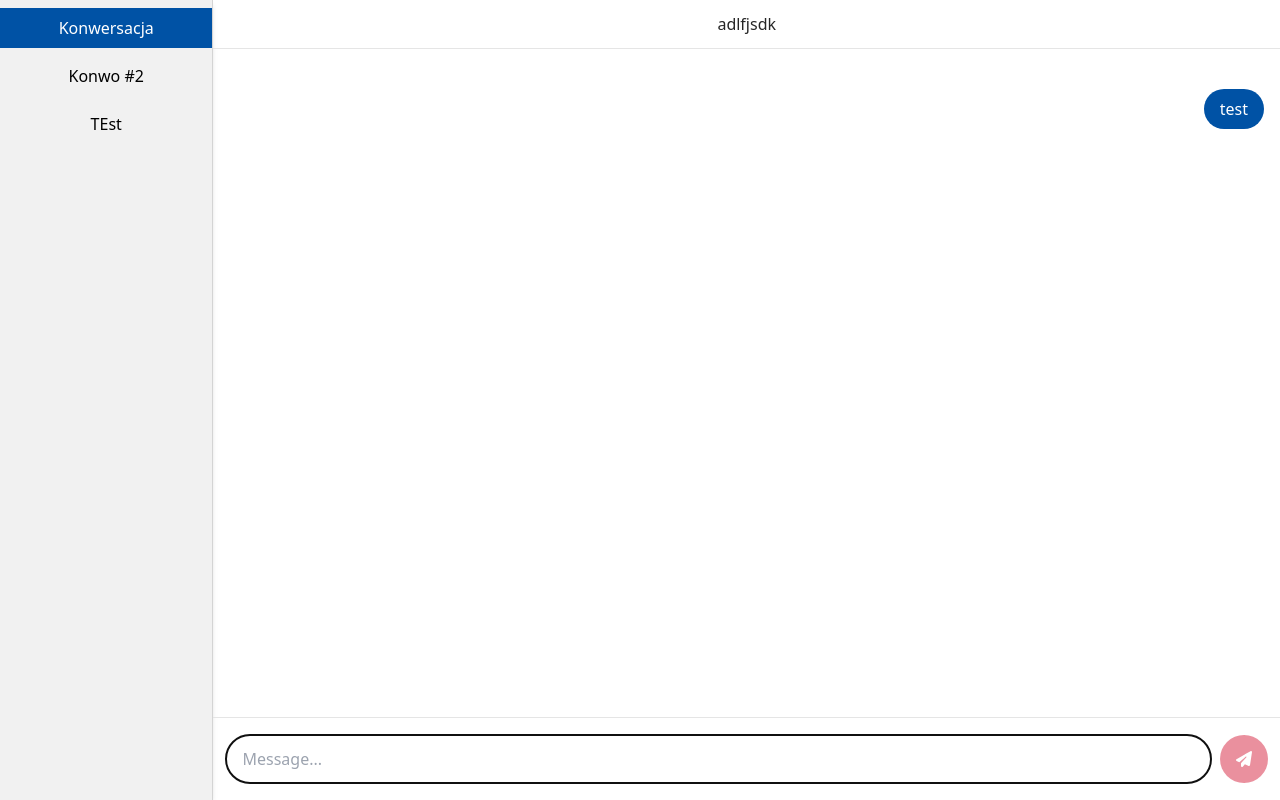
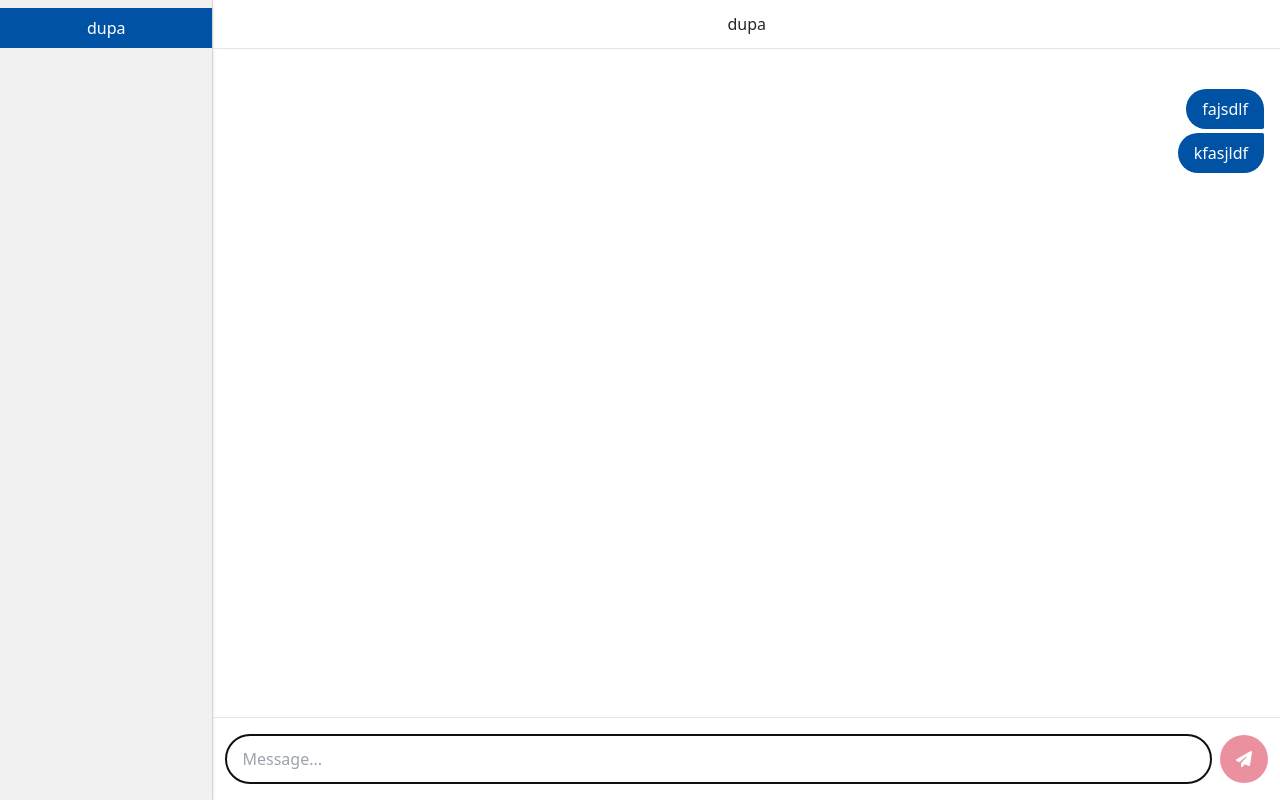
Before and after one commit to karolsw3/hackyeah-2024, a React (Vite) app in the folder web/: page / in a window 1280 px wide. Built offline with nearby package versions, Linux system fonts and the light colour scheme.

Commit message:
refactor: use the newest api interface

```diff
--- a/web/src/components/ConversationMessage.tsx
+++ b/web/src/components/ConversationMessage.tsx
@@ -1,16 +1,16 @@
 import classNames from 'classnames';
-import type { ConversationMessage } from '../modules/ApiCommunicator/ApiCommunicator.ts'
+import type { ConversationMessage, IMessage } from '../modules/ApiCommunicator/ApiCommunicator.ts'
 import { useMemo } from 'react'
 import { timestampToHHMM } from '../helpers/timestampToHHMM.ts'
 
-type ConversationMessageProps = ConversationMessage & {
+type ConversationMessageProps = IMessage & {
 	isMessageFirst: boolean;
 	isMessageLast: boolean;
 }
 
 const ConversationMessage = (props: ConversationMessageProps) => {
 	const {
-		message,
+		text,
 		timestamp,
 		isMessageFirst,
 		isMessageLast
@@ -42,7 +42,7 @@ const ConversationMessage = (props: ConversationMessageProps) => {
 					!isMessageFirst && !isMessageLast && 'rounded-tr-sm rounded-br-sm mt-1',
 				)}
 			>
-				{ message }
+				{ text }
 			</div>
 		</div>
 	)
--- a/web/src/components/HistorySidebar.tsx
+++ b/web/src/components/HistorySidebar.tsx
@@ -3,33 +3,33 @@ import { useEffect } from 'react'
 import classNames from 'classnames'
 
 const HistorySidebar = () => {
-	const fetchHistories = useApiCommunicatorStore((state) => state.fetchHistories);
+	const fetchConversations = useApiCommunicatorStore((state) => state.fetchConversations);
 	const currentlyOpenConversationId = useApiCommunicatorStore((state) => state.currentlyOpenConversationId);
 	const setCurrentlyOpenConversationId = useApiCommunicatorStore((state) => state.setCurrentlyOpenConversationId);
-	const histories = useApiCommunicatorStore((state) => state.histories);
+	const conversations = useApiCommunicatorStore((state) => state.conversations);
 
 	const handleClickHistoryEntry = (conversationId: string) => {
 		setCurrentlyOpenConversationId(conversationId);
 	}
 
 	useEffect(() => {
-		fetchHistories()
-	}, [fetchHistories])
+		fetchConversations()
+	}, [fetchConversations])
 
 	return (
 		<div
 			className={'h-screen w-64 border-r border-neutral-300 py-2 bg-gov-light-gray shadow-md'}
 		>
-			{histories.map(historyEntry => (
+			{conversations.map(conversation => (
 				<button
 					className={classNames(
 						'w-full px-4 py-2',
 						'mb-2',
-						currentlyOpenConversationId === historyEntry.conversationId ? 'bg-gov-blue text-white':'hover:text-gov-blue'
+						currentlyOpenConversationId === conversation._id ? 'bg-gov-blue text-white':'hover:text-gov-blue'
 					)}
-					onClick={() => handleClickHistoryEntry(historyEntry.conversationId)}
+					onClick={() => handleClickHistoryEntry(conversation._id)}
 				>
-					{ historyEntry.label }
+					{ conversation._id }
 				</button>
 			))}
 		</div>
--- a/web/src/components/MainChatWindow.tsx
+++ b/web/src/components/MainChatWindow.tsx
@@ -1,19 +1,18 @@
-import React from 'react'
+import React, { useMemo } from 'react'
 import InputArea from './InputArea.tsx'
 import ConversationMessage from './ConversationMessage.tsx'
-import { useEffect } from 'react'
 import { useApiCommunicatorStore } from '../modules/ApiCommunicator/ApiCommunicatorStore.ts'
 import classNames from 'classnames'
 import ConversationHeader from './ConversationHeader.tsx'
 
 const MainChatWindow: React.FC = () => {
+	const conversations = useApiCommunicatorStore((state) => state.conversations);
 	const currentlyOpenConversationId = useApiCommunicatorStore((state) => state.currentlyOpenConversationId);
-	const messages = useApiCommunicatorStore((state) => state.messages);
-	const fetchMessages = useApiCommunicatorStore((state) => state.fetchMessages);
-
-	useEffect(() => {
-		fetchMessages(currentlyOpenConversationId)
-	}, [fetchMessages, currentlyOpenConversationId])
+	const messages = useMemo(() => {
+		const currentConversation = conversations.find(conversation => conversation._id === currentlyOpenConversationId);
+		if (!currentConversation) return [];
+		return currentConversation.messages;
+	}, [conversations, currentlyOpenConversationId]);
 
 	return (
 		<div
--- a/web/src/modules/ApiCommunicator/ApiCommunicator.ts
+++ b/web/src/modules/ApiCommunicator/ApiCommunicator.ts
@@ -1,26 +1,11 @@
-export type SendMessageResponse = {
-	conversationId?: string;
-	message: string;
-};
-
-export type EndConversationResponse = {
-	xmlString: string;
-	xmlDownloadURL: string;
-};
-
-export type GetHistoriesResponse = {
-	label: string;
-	conversationId: string;
-}[];
-
-export enum IMessageRole {
+export enum MessageRole {
 	USER = "USER",
 	COMPLETION = "COMPLETION",
 }
 
 export type IMessage = {
 	text: string;
-	role: IMessageRole;
+	role: MessageRole;
 	timestamp: number;
 };
 
@@ -39,10 +24,6 @@ export type ConversationMessage = {
 	message: string;
 }
 
-export type GetConversationHistoryResponse = {
-	messages: ConversationMessage[];
-}
-
 export type SendMessageProps = {
 	message: string;
 	conversationId?: string;
@@ -53,7 +34,7 @@ export type SendMessageProps = {
 
 export interface ApiCommunicator {
 	/* Conversations */
-	sendMessage: (props: SendMessageProps) => Promise<SendMessageResponse>;
+	sendMessage: (props: SendMessageProps) => Promise<void>;
 	getConversations: () => Promise<GetConversationsResponse>;
 	createConversation: () => Promise<IConversation>;
 	/* Users */
--- a/web/src/modules/ApiCommunicator/ApiCommunicatorMockup.tsx
+++ b/web/src/modules/ApiCommunicator/ApiCommunicatorMockup.tsx
@@ -1,41 +1,33 @@
 import {
-	EndConversationResponse, GetConversationHistoryResponse,
-	GetHistoriesResponse,
 	ApiCommunicator,
+	GetConversationsResponse, IConversation,
+	MessageRole,
 	SendMessageProps,
-	SendMessageResponse
 } from './ApiCommunicator.ts'
 
-const mockupSendMessageResponse: SendMessageResponse = {
-	conversationId: 'randomId',
-	message: 'Random message which you should display.'
+const mockupCreateConversationResponse: IConversation = {
+	_id: 'fadsf',
+	messages: [],
+	userId: 'jadsfk'
 }
 
-const mockupEndConversationResponse: EndConversationResponse = {
-	xmlString: '<xml></xml>',
-	xmlDownloadURL: 'https://google.com'
-}
-
-const mockupGetHistoriesResponse: GetHistoriesResponse = [
-	{
-		label: 'Konwersacja',
-		conversationId: 'adlfjsdk'
-	},
-	{
-		label: 'Konwo #2',
-		conversationId: 'calsdfkjs'
-	},
-	{
-		label: 'TEst',
-		conversationId: 'ajsfoine'
-	},
-];
-
-const mockupGetConversationHistory: GetConversationHistoryResponse = {
-	messages: [
+const mockupGetConversationsResponse: GetConversationsResponse = {
+	conversations: [
 		{
-			timestamp: 0,
-			message: 'test'
+			_id: 'dupa',
+			messages: [
+				{
+					text: 'fajsdlf',
+					role: MessageRole.COMPLETION,
+					timestamp: 0,
+				},
+				{
+					text: 'kfasjldf',
+					role: MessageRole.USER,
+					timestamp: 1000,
+				}
+			],
+			userId: 'slfkjalkdfj'
 		}
 	]
 };
@@ -43,20 +35,18 @@ const mockupGetConversationHistory: GetConversationHistoryResponse = {
 export class ApiCommunicatorMockup implements ApiCommunicator {
 	sendMessage = async (props: SendMessageProps) => {
 		console.log(props)
-		return mockupSendMessageResponse;
+		return;
 	}
 
-	endConversation = async () => {
-		return mockupEndConversationResponse;
+	createUser = async () => {
+		return;
 	}
 
-	getHistories = async (sessionId: string) => {
-		console.log(sessionId)
-		return mockupGetHistoriesResponse;
+	createConversation = async () => {
+		return mockupCreateConversationResponse;
 	}
 
-	getConversationHistory = async (conversationId: string) => {
-		console.log(conversationId)
-		return mockupGetConversationHistory;
+	getConversations = async () => {
+		return mockupGetConversationsResponse;
 	}
 }
--- a/web/src/modules/ApiCommunicator/ApiCommunicatorStore.ts
+++ b/web/src/modules/ApiCommunicator/ApiCommunicatorStore.ts
@@ -1,14 +1,16 @@
 import { create } from 'zustand'
-import type { ApiCommunicator, ConversationMessage, GetHistoriesResponse, SendMessageProps } from './ApiCommunicator.ts'
+import type {
+	ApiCommunicator,
+	IConversation,
+	SendMessageProps
+} from './ApiCommunicator.ts'
 import { ApiCommunicatorMockup } from './ApiCommunicatorMockup.tsx'
 
 type ApiCommunicatorState = {
 	currentlyOpenConversationId: string,
 	setCurrentlyOpenConversationId: (newConversationId: string) => void;
-	histories: GetHistoriesResponse;
-	messages: ConversationMessage[];
-	fetchMessages: (conversationId: string) => Promise<void>;
-	fetchHistories: () => Promise<void>;
+	conversations: IConversation[];
+	fetchConversations: () => Promise<void>;
 	sendMessage: (message: string) => Promise<void>;
 };
 
@@ -19,23 +21,15 @@ export const useApiCommunicatorStore = create<ApiCommunicatorState>((set, get) =
 	setCurrentlyOpenConversationId: (newConversationId: string) => {
 		set({ currentlyOpenConversationId: newConversationId })
 	},
-	histories: [],
-	messages: [],
-	fetchHistories: async () => {
-		const sessionId = 'sessionId'
-		const response = await apiCommunicator.getHistories(sessionId);
-		set({
-			histories: response
-		})
-		if (get().currentlyOpenConversationId === '' && response.length > 0) {
+	conversations: [],
+	fetchConversations: async () => {
+		const { conversations } = await apiCommunicator.getConversations();
+		set({ conversations })
+		if (get().currentlyOpenConversationId === '' && conversations.length > 0) {
 			set({
-				currentlyOpenConversationId: response[0].conversationId
+				currentlyOpenConversationId: conversations[0]._id
 			})
 		}
-	},
-	fetchMessages: async (conversationId: string) => {
-		const { messages } = await apiCommunicator.getConversationHistory(conversationId)
-		set({ messages })
 	},
 	sendMessage: async (message) => {
 		const payload: SendMessageProps = {
@@ -47,15 +41,5 @@ export const useApiCommunicatorStore = create<ApiCommunicatorState>((set, get) =
 		}
 
 		await apiCommunicator.sendMessage(payload)
-		const newConversationMessage: ConversationMessage = {
-			message,
-			timestamp: new Date().getTime(),
-		}
-		set({
-			messages: [
-				...get().messages,
-				newConversationMessage
-			]
-		})
 	}
 }))
```
